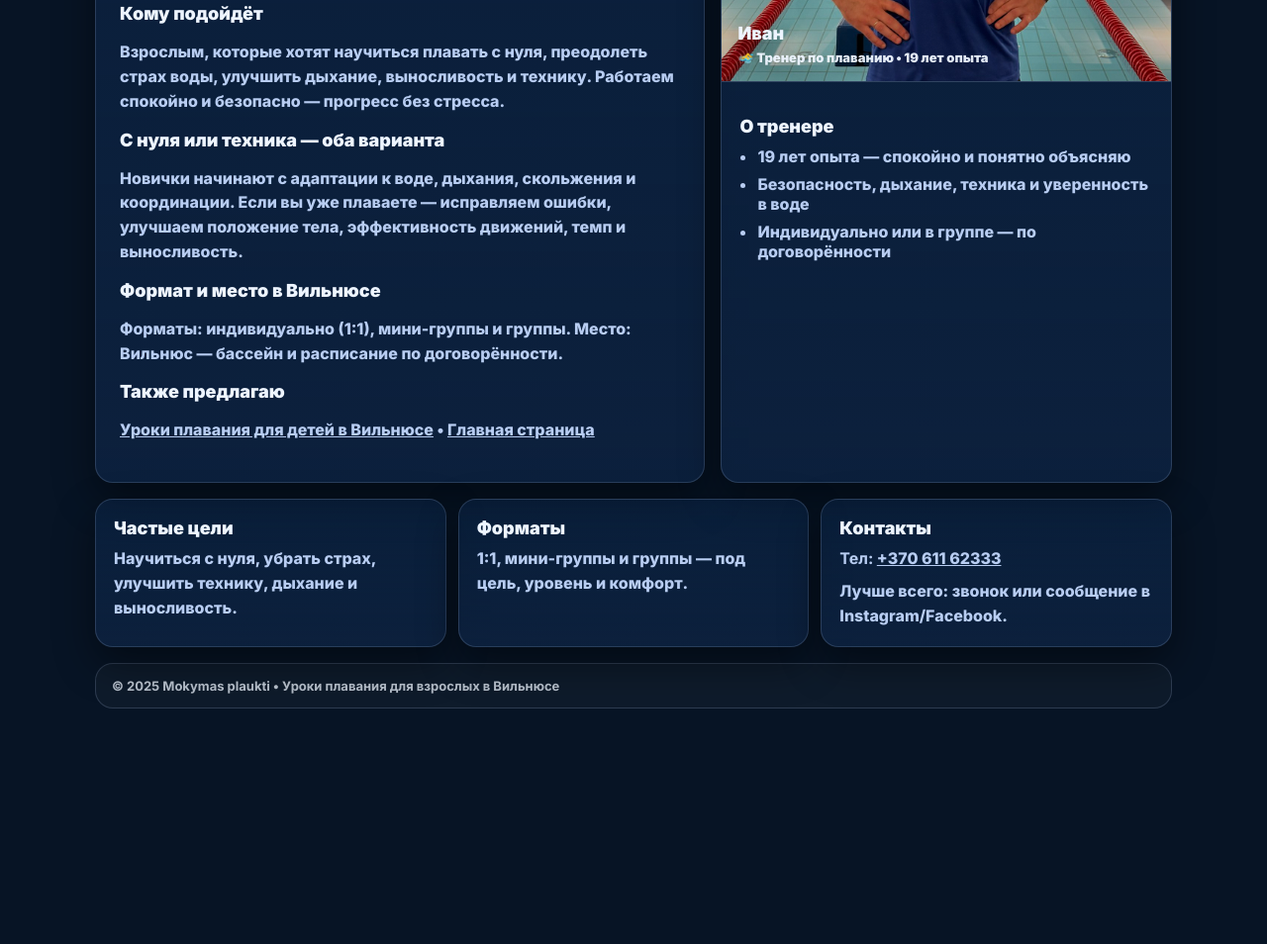
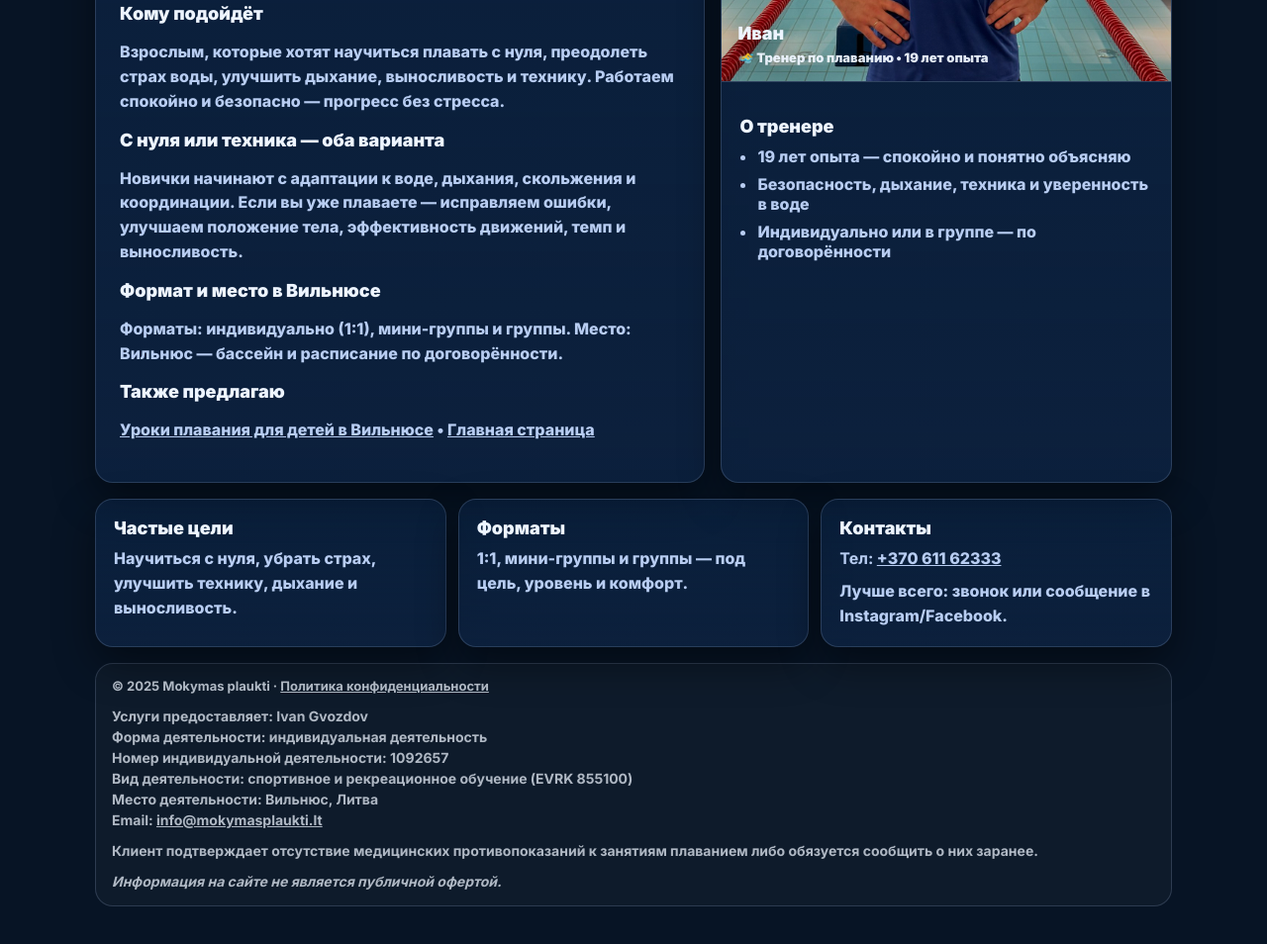
Before and after one commit to yvanichyg/mokymasplaukti-site, a plain HTML site: page suaugusiu-plaukimo-pamokos/ru.html in a window 1280 px wide. Shown: the part 852-1806 px from the top of the page at 99% size. Before the commit the page ends 1616 px from the top, so only its background shows below. Drawn offline with Linux system fonts and the light colour scheme.

Commit message:
Update ru.html

```diff
--- a/suaugusiu-plaukimo-pamokos/ru.html
+++ b/suaugusiu-plaukimo-pamokos/ru.html
@@ -1,4 +1,3 @@
-
 <!doctype html>
 <html lang="ru">
 <head>
@@ -221,7 +220,31 @@
       </div>
     </section>
 
-    <div class="footer">© <span id="year"></span> Mokymas plaukti • Уроки плавания для взрослых в Вильнюсе</div>
+    <!-- ✅ LEGAL FOOTER (RU) -->
+    <footer class="footer" role="contentinfo">
+      <div>
+        © <span id="year"></span> Mokymas plaukti
+        · <a href="/privacy-ru.html">Политика конфиденциальности</a>
+      </div>
+
+      <div style="margin-top:12px; font-size:14px; line-height:1.5;">
+        <div><strong>Услуги предоставляет:</strong> Ivan Gvozdov</div>
+        <div><strong>Форма деятельности:</strong> индивидуальная деятельность</div>
+        <div><strong>Номер индивидуальной деятельности:</strong> 1092657</div>
+        <div><strong>Вид деятельности:</strong> спортивное и рекреационное обучение (EVRK 855100)</div>
+        <div><strong>Место деятельности:</strong> Вильнюс, Литва</div>
+        <div><strong>Email:</strong> <a href="mailto:info@mokymasplaukti.lt">info@mokymasplaukti.lt</a></div>
+
+        <div style="margin-top:10px;">
+          Клиент подтверждает отсутствие медицинских противопоказаний к занятиям плаванием
+          либо обязуется сообщить о них заранее.
+        </div>
+
+        <div style="margin-top:10px;">
+          <em>Информация на сайте не является публичной офертой.</em>
+        </div>
+      </div>
+    </footer>
   </div>
 
   <script>document.getElementById("year").textContent = new Date().getFullYear();</script>
```
